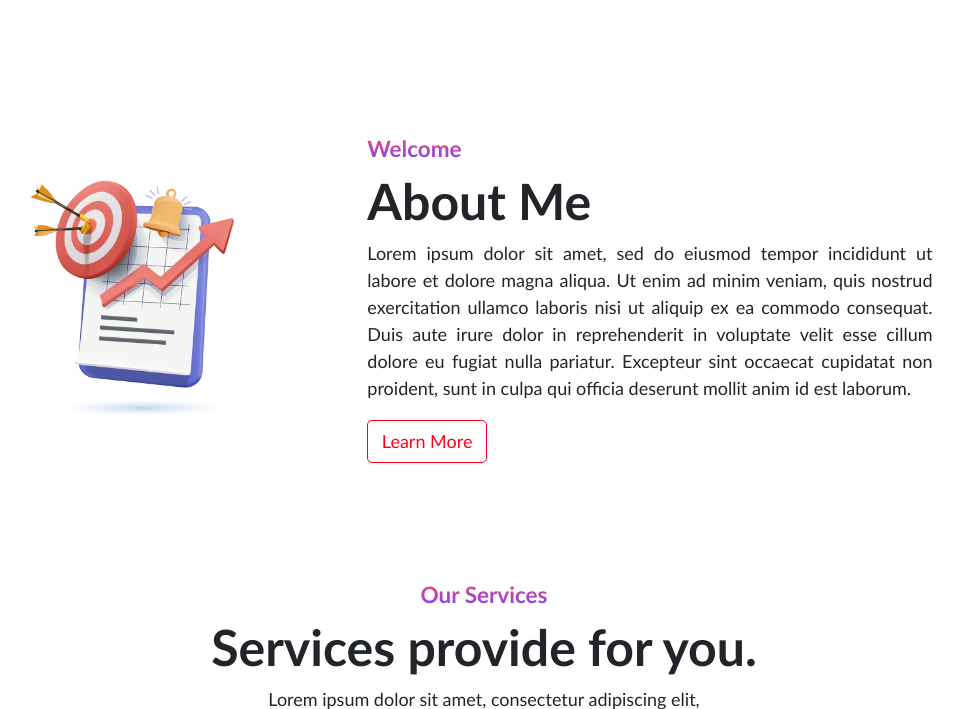
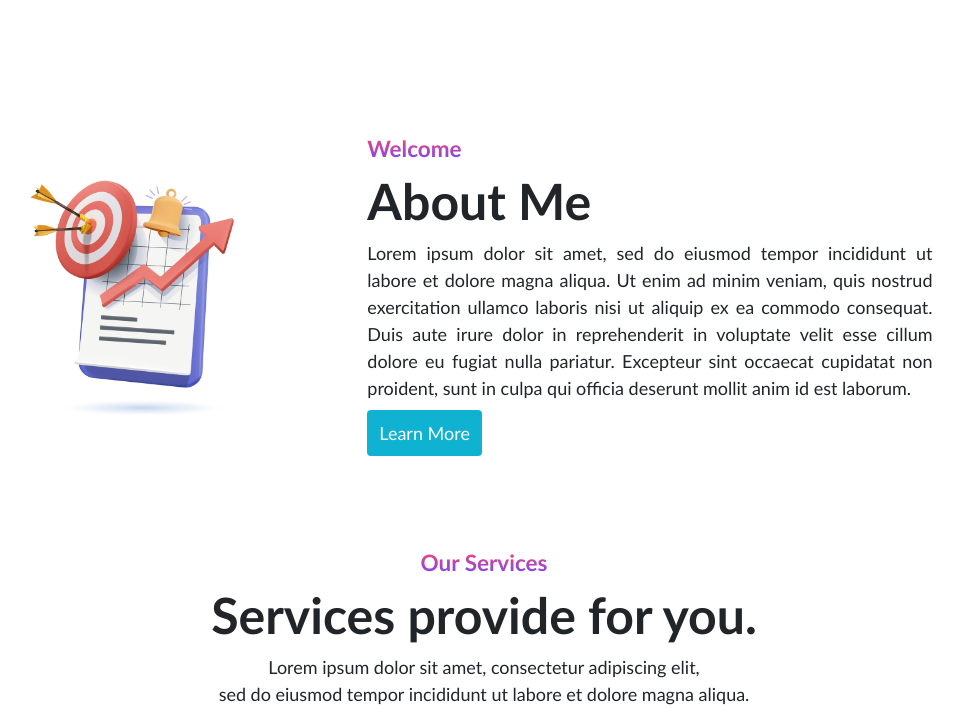
Before and after one commit to ilmeedesilva/PortfolioApplication, a PHP site: page /src/pages/home.php in a window 1280 px wide. Shown: the part 860-1569 px from the top of the page, without its empty margins (156-1119 px from the left). Run offline with PHP 8.4, Linux system fonts and the light colour scheme.

Commit message:
changed style css

```diff
--- a/css/style.css
+++ b/css/style.css
@@ -14,3 +14,16 @@ body{
 .mt_45{
     margin-top: 45px;
 }
+.primary_btn{
+    min-width: 150px;
+    padding: 12px;
+    border: none;
+    border-radius: 4px;
+    margin-right: 24px;
+    background-color: #10b2d2;
+    color: #fff;
+    text-decoration: none;
+}
+.primary_btn:hover{
+    background-color: #59c0d4;
+}
--- a/src/pages/home.php
+++ b/src/pages/home.php
@@ -8,7 +8,7 @@
     <title>SE Girls Protfolio</title>
     <link rel="stylesheet" href="https://cdn.jsdelivr.net/npm/bootstrap-icons@1.10.3/font/bootstrap-icons.css">
     <link rel="stylesheet" type="text/css" href="../../css/navigation.css">
-
+    <link rel="stylesheet" href="../../css/style.css">
     <link rel="stylesheet" href="../../css/Home.css">
     <link href="https://cdn.jsdelivr.net/npm/bootstrap@5.3.0-alpha1/dist/css/bootstrap.min.css" rel="stylesheet">
 
@@ -65,7 +65,7 @@
       <h5>Welcome</h5>
         <h2>About Me</h2>
         <p>Lorem ipsum dolor sit amet, sed do eiusmod tempor incididunt ut labore et dolore magna aliqua. Ut enim ad minim veniam, quis nostrud exercitation ullamco laboris nisi ut aliquip ex ea commodo consequat. Duis aute irure dolor in reprehenderit in voluptate velit esse cillum dolore eu fugiat nulla pariatur. Excepteur sint occaecat cupidatat non proident, sunt in culpa qui officia deserunt mollit anim id est laborum.</p>
-        <p><a href="about.php"class="btn">Learn More</a></p>
+        <a href="about.php"class="primary_btn">Learn More</a>
       </div>
     </div>
   </div>
```
